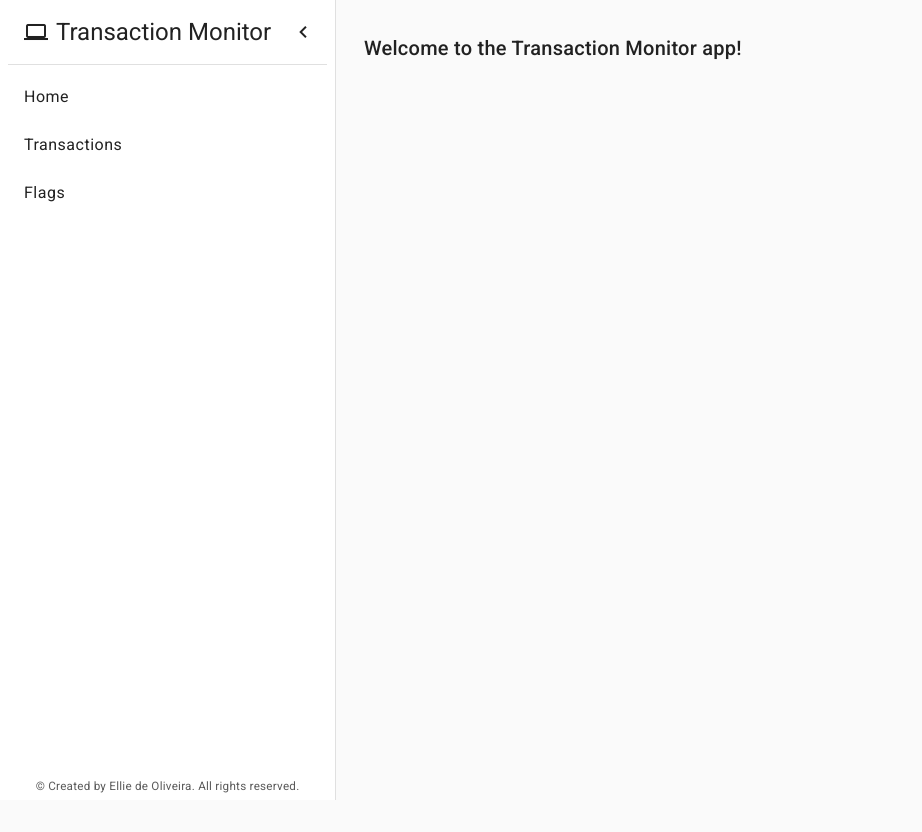
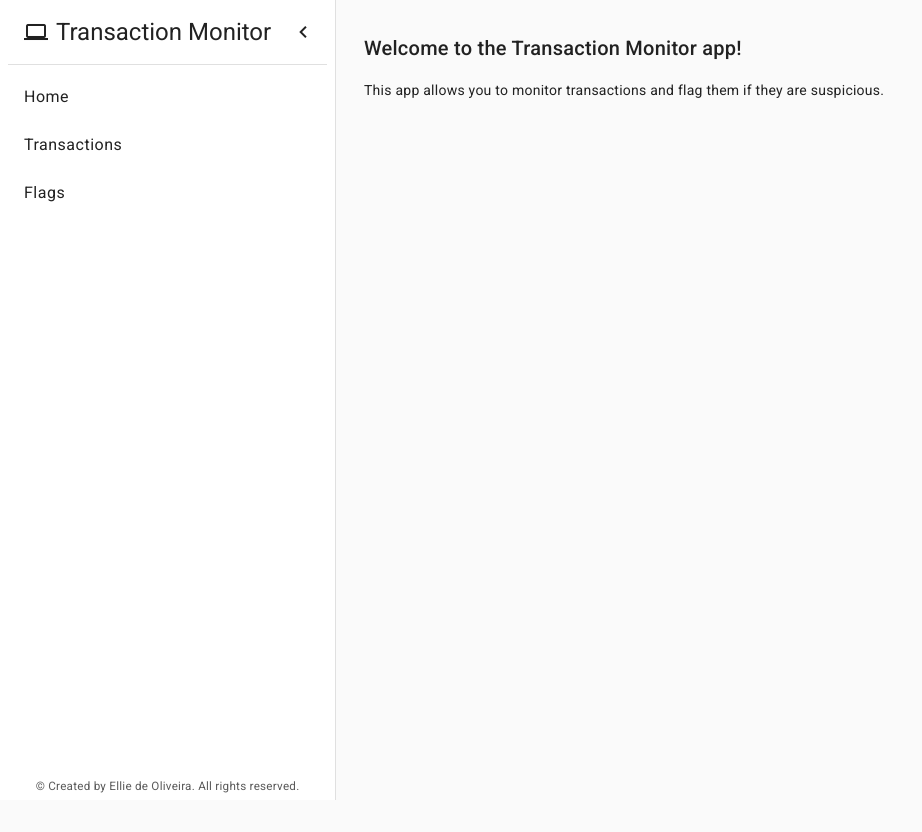
Before and after one commit to Ellie-A-Oliveira/desafio-backoffice-client, an Angular app: page /home in a window 1280 px wide. Shown: the top 832 px of the page, without its empty margins (0-922 px from the left). Built offline with nearby package versions, Linux system fonts and the light colour scheme.

Commit message:
fix: remove page module imports and allow for lazy loading

```diff
--- a/src/app/app.module.ts
+++ b/src/app/app.module.ts
@@ -14,8 +14,6 @@ import { MatCheckboxModule } from '@angular/material/checkbox';
 import { MatButtonModule } from '@angular/material/button';
 import { MatIconModule } from '@angular/material/icon';
 import { FormsModule, ReactiveFormsModule } from '@angular/forms';
-import { HomeModule } from './pages/home/home.module';
-import { TransactionModule } from './pages/transaction/transaction.module';
 
 @NgModule({
   declarations: [
@@ -36,8 +34,6 @@ import { TransactionModule } from './pages/transaction/transaction.module';
     MatIconModule,
     MatListModule,
     MatToolbarModule,
-    HomeModule,
-    TransactionModule,
   ],
   providers: [],
   bootstrap: [AppComponent]
--- a/src/app/components/header/header.component.html
+++ b/src/app/components/header/header.component.html
@@ -8,7 +8,7 @@
     </mat-toolbar>
     <mat-divider></mat-divider>
     <mat-nav-list>
-        <a mat-list-item routerLink="/" routerLinkActive="active">Home</a>
+        <a mat-list-item routerLink="/home" routerLinkActive="active">Home</a>
         <a mat-list-item routerLink="/transaction">Transactions</a>
         <a mat-list-item routerLink="/flag">Flags</a>
     </mat-nav-list>
--- a/src/app/pages/home/home.component.html
+++ b/src/app/pages/home/home.component.html
@@ -1 +1,2 @@
 <h2>Welcome to the Transaction Monitor app!</h2>
+<p>This app allows you to monitor transactions and flag them if they are suspicious.</p>
```
